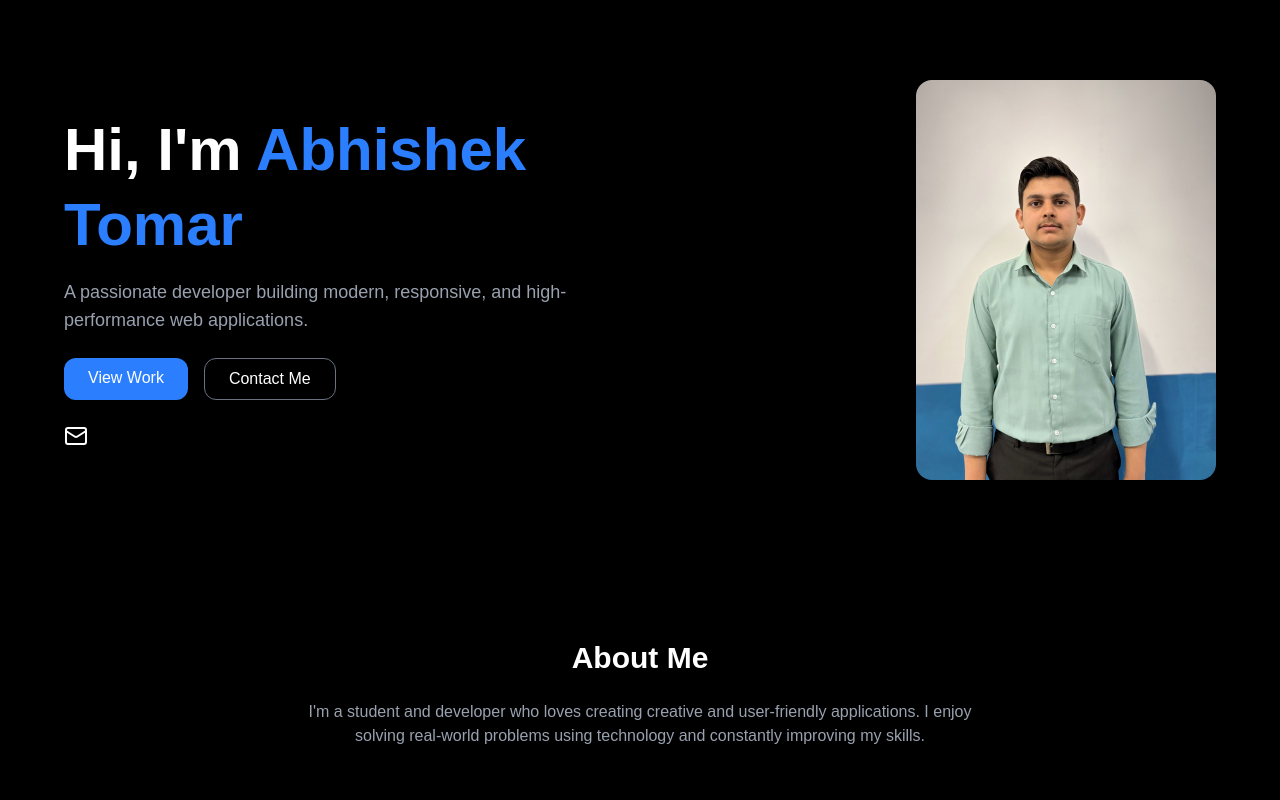
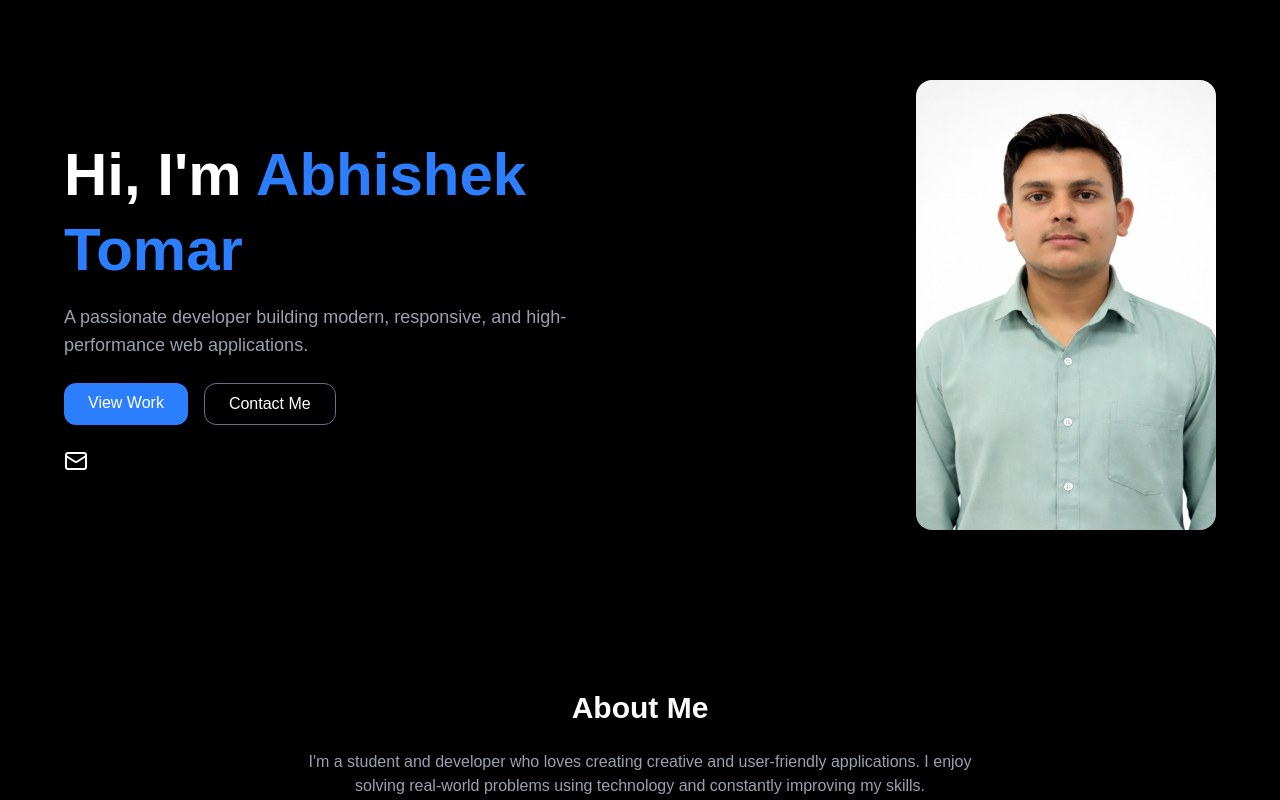
Before and after one commit to ABHISHEKTOMAR256/Abhishek-s-Portfolio, a Next.js app: page / in a window 1280 px wide. Shown: the top 800 px of the page. Built offline with nearby package versions, Linux system fonts and the light colour scheme.

Commit message:
your message here

```diff
--- a/app/page.tsx
+++ b/app/page.tsx
@@ -43,7 +43,7 @@ export default function Home() {
           transition={{ duration: 0.8 }}
         >
           <Image
-            src="/PHOTO.jpeg"
+            src="/PHOTO.jpg"
             alt="Profile"
             width={300}
             height={600}
```
Also changed, not shown: public/PHOTO.jpeg (deleted), public/PHOTO.jpg (added).
